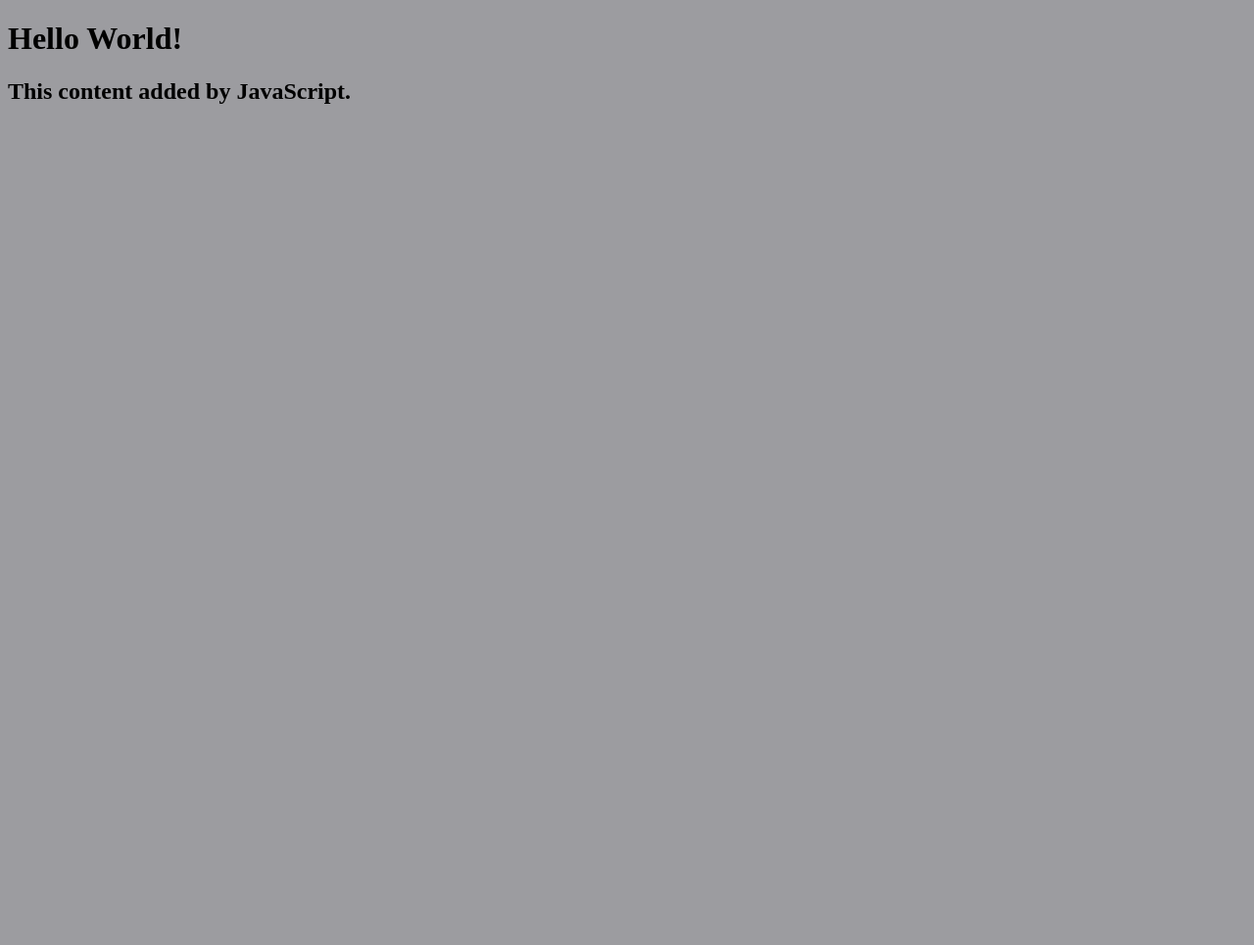
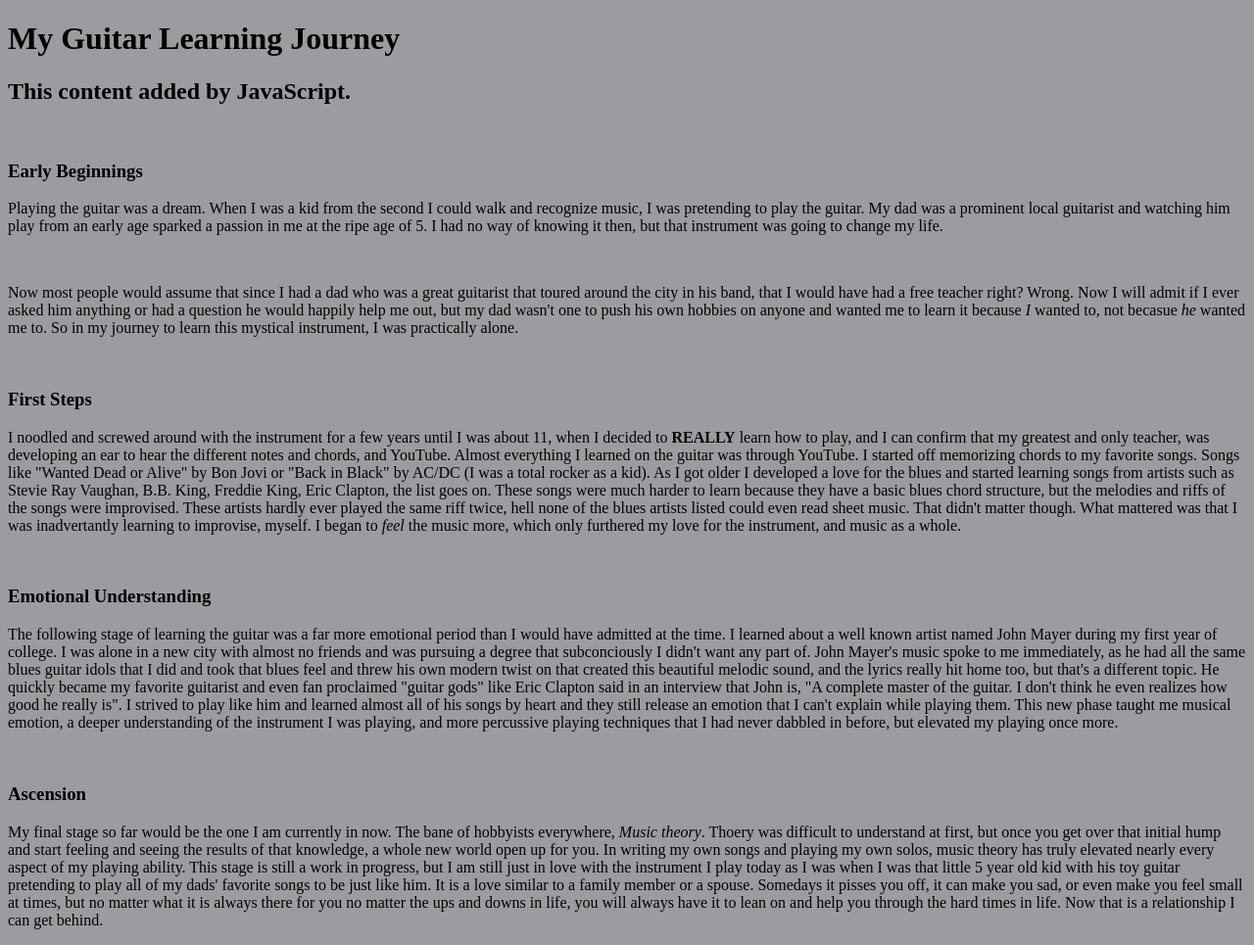
Before and after one commit to loganzimm4/Logan-s-Prework-Website, a plain HTML site: page index.html in a window 1280 px wide. Shown: the whole page at 98% size. Before the commit the page ends 800 px from the top, so only its background shows below. Drawn offline with Linux system fonts and the light colour scheme.

Commit message:
index.html text additions

```diff
--- a/index.html
+++ b/index.html
@@ -5,7 +5,55 @@
         <title>Logan's Website</title>
     </head>
     <body>
-        <h1>Hello World!</h1>
+        <h1>My Guitar Learning Journey</h1>
         <script src="script.js"></script>
+        <br>
+        <h3>Early Beginnings</h3>
+        <p>
+            Playing the guitar was a dream. When I was a kid from the second I could walk and recognize music,
+            I was pretending to play the guitar. My dad was a prominent local guitarist and watching him play from an early age
+            sparked a passion in me at the ripe age of 5. I had no way of knowing it then, but that instrument was going to change
+            my life.
+        </p>
+        <br>
+        <p>
+            Now most people would assume that since I had a dad who was a great guitarist that toured around the city in his band,
+            that I would have had a free teacher right? Wrong. Now I will admit if I ever asked him anything or had a question he would
+            happily help me out, but my dad wasn't one to push his own hobbies on anyone and wanted me to learn it because <em>I</em> wanted to,
+            not becasue <em>he</em> wanted me to. So in my journey to learn this mystical instrument, I was practically alone.
+        </p>
+        <br>
+        <h3>First Steps</h3>
+        <p>
+            I noodled and screwed around with the instrument for a few years until I was about 11, when I decided to <strong>REALLY</strong> learn
+            how to play, and I can confirm that my greatest and only teacher, was developing an ear to hear the different notes and chords, and YouTube.
+            Almost everything I learned on the guitar was through YouTube. I started off memorizing chords to my favorite songs. Songs like "Wanted Dead or Alive" by
+            Bon Jovi or "Back in Black" by AC/DC (I was a total rocker as a kid). As I got older I developed a love for the blues and started learning songs from artists
+            such as Stevie Ray Vaughan, B.B. King, Freddie King, Eric Clapton, the list goes on. These songs were much harder to learn because they have a basic blues
+            chord structure, but the melodies and riffs of the songs were improvised. These artists hardly ever played the same riff twice, hell none of the blues artists
+            listed could even read sheet music. That didn't matter though. What mattered was that I was inadvertantly learning to improvise, myself. I began to <em>feel</em>
+            the music more, which only furthered my love for the instrument, and music as a whole.
+        </p>
+        <br>
+        <h3>Emotional Understanding</h3>
+        <p>
+            The following stage of learning the guitar was a far more emotional period than I would have admitted at the time. I learned about a well known artist named
+            John Mayer during my first year of college. I was alone in a new city with almost no friends and was pursuing a degree that subconciously I didn't want any part of.
+            John Mayer's music spoke to me immediately, as he had all the same blues guitar idols that I did and took that blues feel and threw his own modern twist on that created this
+            beautiful melodic sound, and the lyrics really hit home too, but that's a different topic. He quickly became my favorite guitarist and even fan proclaimed "guitar gods" like
+            Eric Clapton said in an interview that John is, "A complete master of the guitar. I don't think he even realizes how good he really is". I strived to play like him and learned almost
+            all of his songs by heart and they still release an emotion that I can't explain while playing them. This new phase taught me musical emotion, a deeper understanding of the
+            instrument I was playing, and more percussive playing techniques that I had never dabbled in before, but elevated my playing once more.
+        </p>
+        <br>
+        <h3>Ascension</h3>
+        <p>
+            My final stage so far would be the one I am currently in now. The bane of hobbyists everywhere, <em>Music theory</em>. Thoery was difficult to understand at first, but once you get over that
+            initial hump and start feeling and seeing the results of that knowledge, a whole new world open up for you. In writing my own songs and playing my own solos, music theory has truly elevated
+            nearly every aspect of my playing ability. This stage is still a work in progress, but I am still just in love with the instrument I play today as I was when I was that little 5 year old kid
+            with his toy guitar pretending to play all of my dads' favorite songs to be just like him. It is a love similar to a family member or a spouse. Somedays it pisses you off, it can make you sad,
+            or even make you feel small at times, but no matter what it is always there for you no matter the ups and downs in life, you will always have it to lean on and help you through the hard times in life.
+            Now that is a relationship I can get behind.
+        </p>
     </body>
 </html>
```
